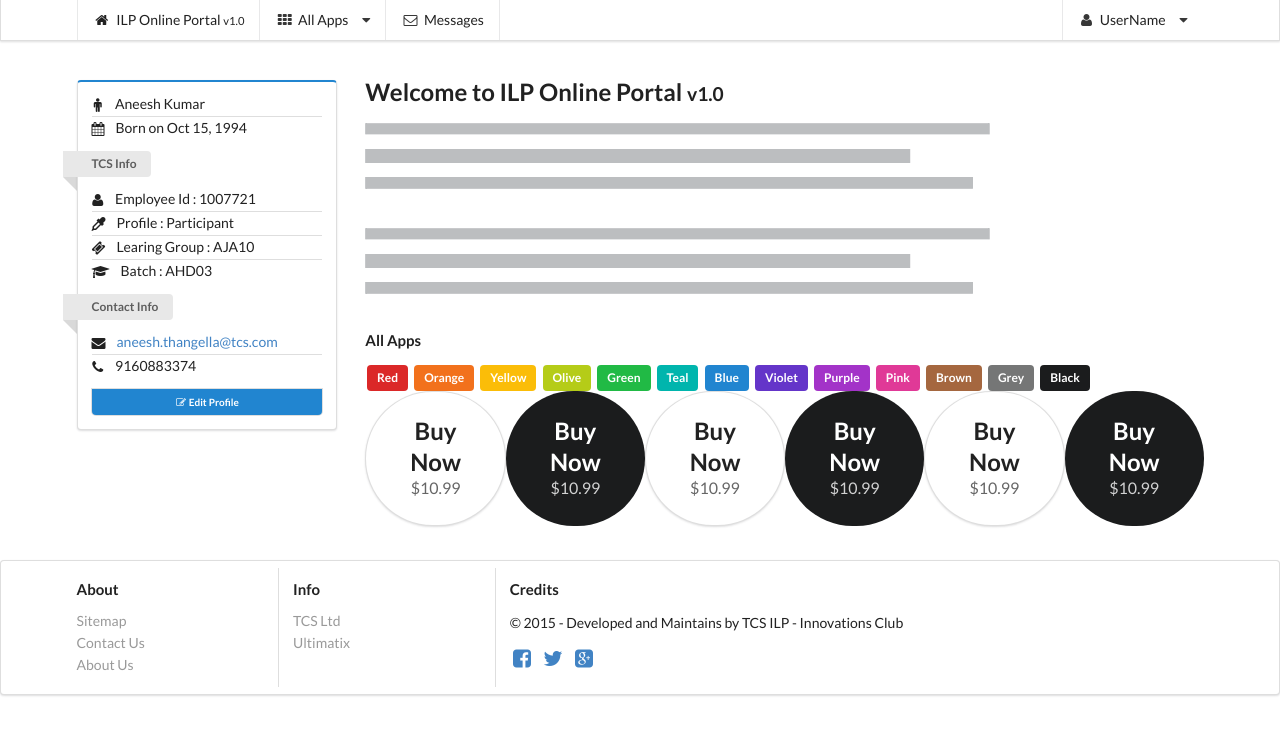
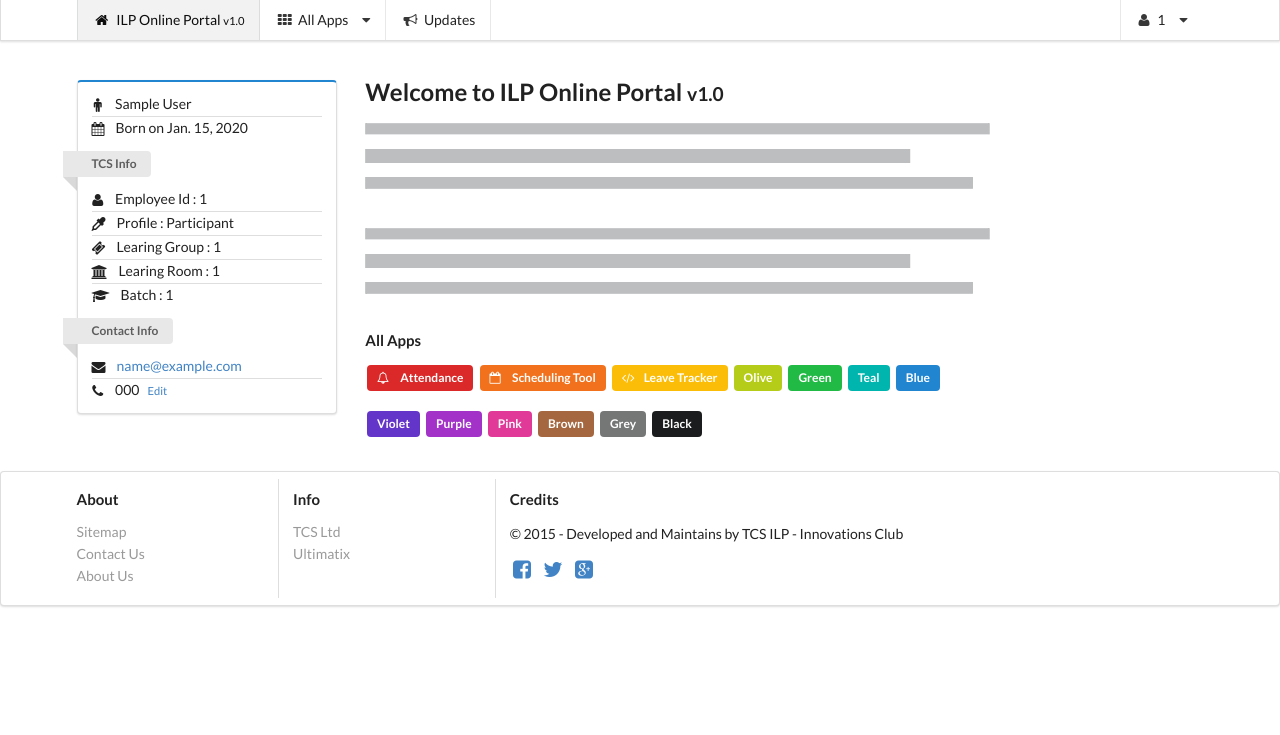
Before and after one commit to anush0247/ILP, a Django app: page / in a window 1280 px wide. Shown: the top 735 px of the page. Run offline with Django 3.2, Linux system fonts and the light colour scheme; a user stored in the database is signed in; tables that the repository leaves empty hold one stand-in row (values such as "Sample post").

Commit message:
Home page profile display integrated

```diff
--- a/Auth/models.py
+++ b/Auth/models.py
@@ -4,9 +4,10 @@
 )
 from django.core.validators import validate_email
 from django.core.exceptions import ValidationError
+from django.core.validators import RegexValidator
 
 class UserManager(BaseUserManager):
-    def create_user(self, EmpNo, password, FirstName, LastName, Email, DoB, Gender, Profile):
+    def create_user(self, EmpNo, password, FirstName, LastName, Email, Mobile, DoB, Gender, Profile):
 
         if not FirstName :
             raise ValueError('Users must have a first name')
@@ -19,6 +20,7 @@
             LastName = LastName,
             DoB = DoB,
             Email = Email,
+            Mobile = Mobile,
             Gender = Gender,
             Profile = Profile
         )
@@ -27,7 +29,7 @@
         user.save(using=self._db)
         return user
 
-    def create_superuser(self, EmpNo, password, FirstName, LastName, Email, DoB, Gender, Profile):
+    def create_superuser(self, EmpNo, password, FirstName, LastName, Email, Mobile,  DoB, Gender, Profile):
 
         if not FirstName :
             raise ValueError('Users must have a first name')
@@ -39,6 +41,7 @@
             LastName = LastName,
             DoB = DoB,
             Email = Email,
+            Mobile = Mobile,
             Gender = Gender,
             Profile = Profile
         )
@@ -100,6 +103,11 @@
         verbose_name = "Employee Profile",
     )
 
+    Mobile = models.CharField(
+        max_length=11,
+        null = True,
+        verbose_name = "Employee Mobile No",
+    )
 
     is_active = models.BooleanField(
         default=True,
--- a/ILP/views.py
+++ b/ILP/views.py
@@ -4,6 +4,11 @@
 # importing login required decorator
 from django.contrib.auth.decorators import login_required as auth
 
+
+from Users.models import Participant
+
 @auth
 def HomePageView(request):
-        return render(request, "afterLogin.html")
+
+	context = {"participant_profile" : Participant.objects.get(participant_id = request.user), }
+	return render(request, "afterLogin.html", context)
--- a/Templates/afterLogin.html
+++ b/Templates/afterLogin.html
@@ -13,7 +13,7 @@
 
     <div class="ui fixed menu">
       <div class="ui container">
-	<a class="item" href="./">
+	<a class="item active" href="./">
 	  <div class="header">
 	    <i class="home icon"></i> ILP Online Portal <small>v1.0</small>
 	  </div>
@@ -26,14 +26,13 @@
 	    <a class="item"> <i class="code icon"></i>Leave Tracker </a>
 	  </div>
 	</div>
-	<a class="item"> <i class="mail outline icon"></i> Messages </a>
+	<a class="item"> <i class="announcement icon"></i> Updates </a>
 	<div class="ui simple dropdown  right item">
 	  <i class="icon user"></i>
-	  UserName
+	  {{ user.EmpNo }}
 	  <i class="dropdown icon"></i>
 	  <div class="menu">
-	    <a class="item"><i class="edit icon"></i> Edit Profile</a>
-	    <a class="item"><i class="settings icon"></i> Settings</a>
+	    <a class="item"><i class="settings icon"></i> Change Password</a>
 	    <a class="item" href="/auth/logout"><i class="sign out icon"></i> Log out</a>
 	  </div>
 	</div>
@@ -56,13 +55,13 @@
 		<div class="item">
 		  <i class="icon male"></i>
 		  <div class="content">
-		    Aneesh Kumar
+		    {{ user.get_full_name }}
 		  </div>
 		</div>
 		<div class="item">
 		  <i class="icon calendar"></i>
 		  <div class="content">
-		    Born on Oct 15, 1994
+		    Born on {{ user.DoB }}
 		  </div>
 		</div>
 	      </div>
@@ -72,30 +71,36 @@
 		<div class="item">
 		  <i class="icon user"></i>
 		  <div class="content">
-		    Employee Id : 1007721
+		    Employee Id : {{ user.EmpNo }}
 		  </div>
 		</div>
 
 		<div class="item">
 		  <i class=" icon eyedropper"></i>
 		  <div class="content">
-		    Profile : Participant
+		    Profile : {{ user.Profile }}
 		  </div>
 		</div>
-
+		{% ifequal  user.Profile  "Participant" %}
 		<div class="item">
 		  <i class="icon ticket "></i>
 		  <div class="content">
-		    Learing Group : AJA10
+		    Learing Group : {{ participant_profile.lg_id }}
 		  </div>
 		</div>
-
+		<div class="item">
+		  <i class="icon university "></i>
+		  <div class="content">
+		    Learing Room : {{ participant_profile.lg_id.room_id  }}
+		  </div>
+		</div>
 		<div class="item">
 		  <i class=" icon student"></i>
 		  <div class="content">
-		    Batch : AHD03
+		    Batch : {{ participant_profile.lg_id.batch_id  }}
 		  </div>
 		</div>
+		{% endifequal %}
 
 
 
@@ -105,24 +110,24 @@
 		<div class="item">
 		  <i class="mail icon"></i>
 		  <div class="content">
-		    <a href="mailto:#"> aneesh.thangella@tcs.com</a>
+		    <a href="mailto:#"> {{  user.Email}}</a>
 		  </div>
 		</div>
 
 		<div class="item">
 		  <i class="call icon"></i>
 		  <div class="content">
-		    9160883374
+		    {{ user.Mobile }} &nbsp; <small><a href="#">Edit</a></small>
 		  </div>
 		</div>
 
 	      </div>
-	      <center><a class="ui mini button icon blue bottom attached" href="edit/contact_info/"><i class="icon edit"></i> Edit Profile</a></center>
+
 	    </div>
 
 	  </div>
 
-	  <div class="twelve wide column">
+	  <div class="ten wide column">
 
 	    <div class="ui large header">Welcome to ILP Online Portal <small>v1.0</small> </div>
 	    <p><img src="/static/assets/imgs/para.png" /></p>
@@ -132,15 +137,15 @@
 	    <br>
 
 
-		<div class="nine wide column">
+		<div class="eight wide column">
 		  <h4 class="ui  header">All Apps</h4>
-		  <a class="ui red label">Red</a>
-		  <a class="ui orange label">Orange</a>
-		  <a class="ui yellow label">Yellow</a>
+		  <a class="ui red label"><i class="alarm outline icon"></i> Attendance </a>
+		  <a class="ui orange label"><i class="calendar outline icon"></i> Scheduling Tool </a>
+		  <a class="ui yellow label"> <i class="code icon"></i>Leave Tracker</a>
 		  <a class="ui olive label">Olive</a>
 		  <a class="ui green label">Green</a>
 		  <a class="ui teal label">Teal</a>
-		  <a class="ui blue label">Blue</a>
+		  <a class="ui blue label">Blue</a><br><br>
 		  <a class="ui violet label">Violet</a>
 		  <a class="ui purple label">Purple</a>
 		  <a class="ui pink label">Pink</a>
@@ -150,44 +155,7 @@
 
 		</div>
 
-		<div class="ui circular segment">
-  <h2 class="ui header">
-    Buy Now
-    <div class="sub header">$10.99</div>
-  </h2>
-</div>
-<div class="ui inverted circular segment">
-  <h2 class="ui inverted header">
-    Buy Now
-    <div class="sub header">$10.99</div>
-  </h2>
-</div>
 
-<div class="ui circular segment">
-  <h2 class="ui header">
-    Buy Now
-    <div class="sub header">$10.99</div>
-  </h2>
-</div>
-<div class="ui inverted circular segment">
-  <h2 class="ui inverted header">
-    Buy Now
-    <div class="sub header">$10.99</div>
-  </h2>
-</div>
-
-<div class="ui circular segment">
-  <h2 class="ui header">
-    Buy Now
-    <div class="sub header">$10.99</div>
-  </h2>
-</div>
-<div class="ui inverted circular segment">
-  <h2 class="ui inverted header">
-    Buy Now
-    <div class="sub header">$10.99</div>
-  </h2>
-</div>
 
 
 
```
Also changed, not shown: Auth/admin.py (+5 -5 lines), Auth/migrations/0002_ilpuser_mobile.py (added).
